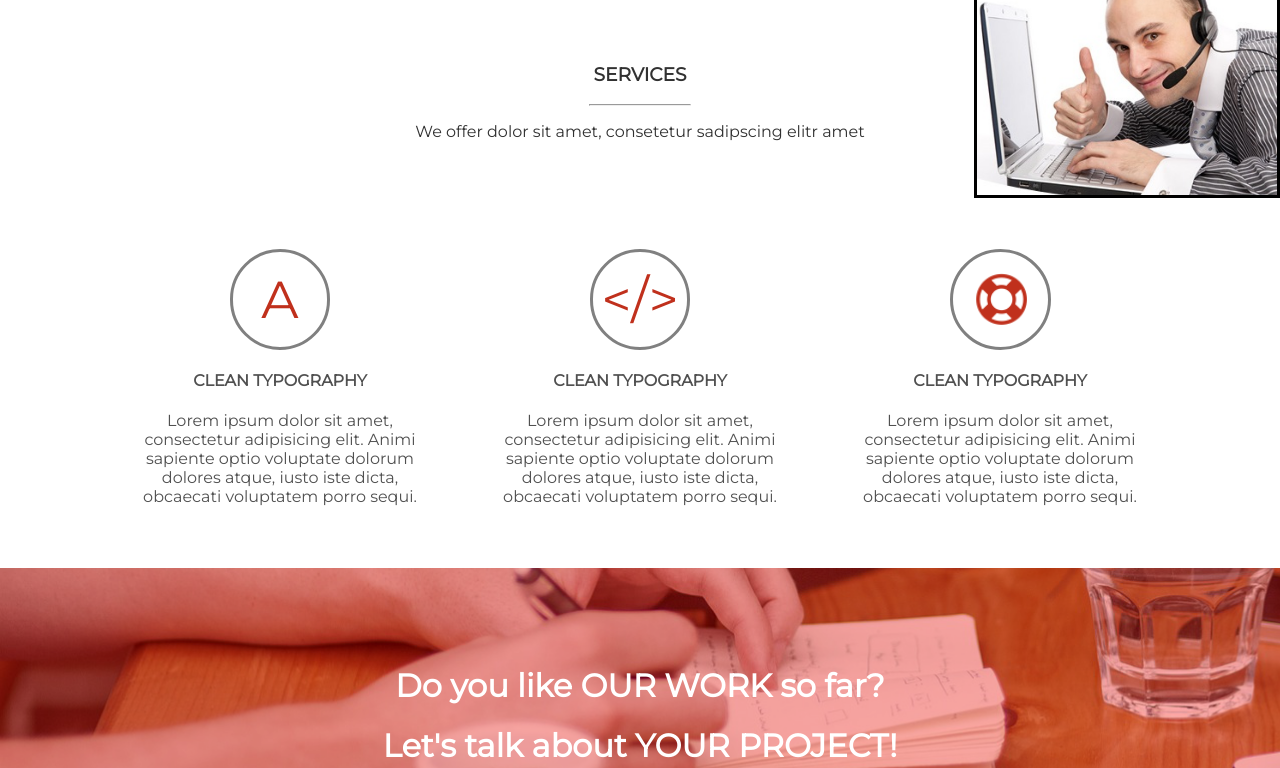
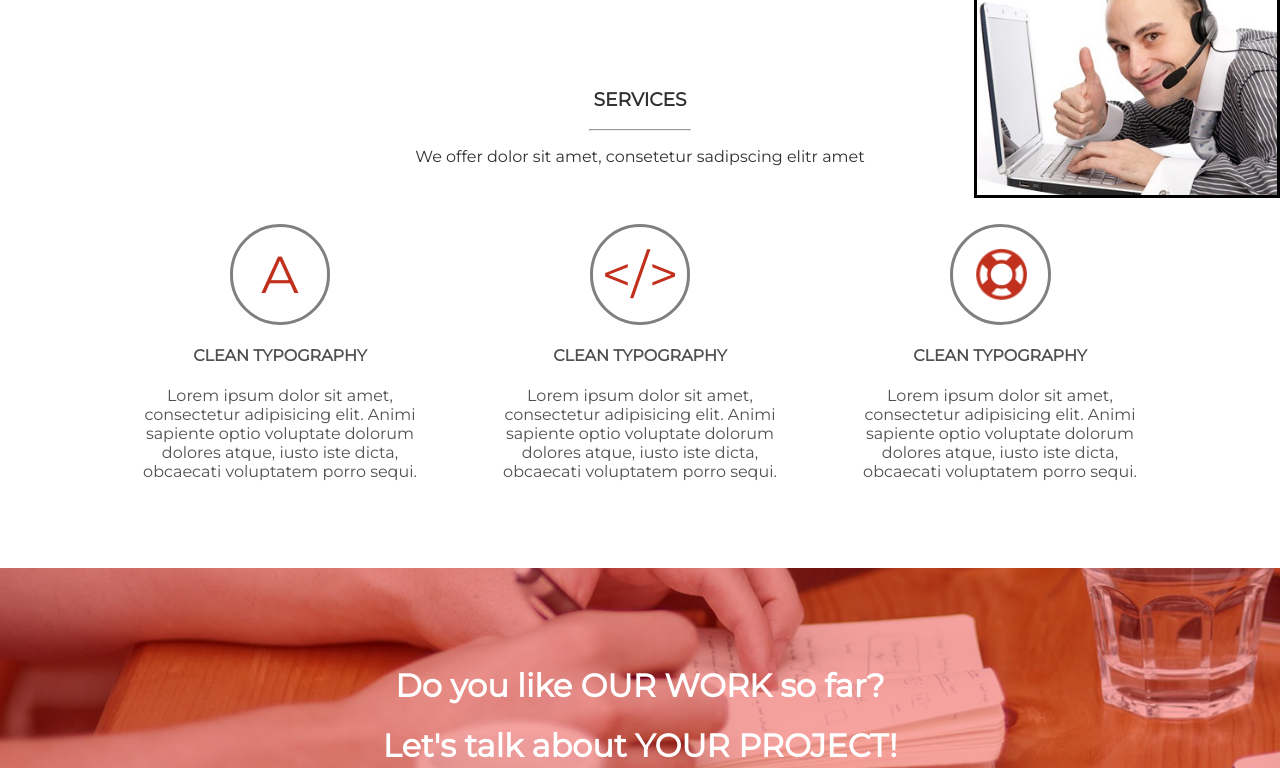
Before and after one commit to AlexMovchan/project_brain2, a plain HTML site: page index.html in a window 1280 px wide. Shown: the part 802-1570 px from the top of the page. Drawn offline with Linux system fonts and the light colour scheme.

Commit message:
change window height in scroll button function

```diff
--- a/css/main.css
+++ b/css/main.css
@@ -174,11 +174,12 @@ body {
 }
 
 #services {
-    min-height: 570px;
+    min-height: 470px;
     display: flex;
     justify-content: center;
     flex-flow: row wrap;
     align-content: space-around;
+    margin: 50px 0;
 }
 
 #servicesText {
@@ -517,6 +518,7 @@ footer {
     margin: 20px;
 }
 
+
 /* ------------------------  MAX WIDTH < 950px  --------------------------------- */
 
 
@@ -526,6 +528,7 @@ footer {
     padding: 14px 4px;
     font-size: 14px;
 }
+
 
 }
 
--- a/js/script.js
+++ b/js/script.js
@@ -74,13 +74,13 @@ window.onload = function() {
     }
 
 
-
+    console.log(window.innerHeight)
     var scrollTimer;
     var counter = 0;
     function scrollTopButton(){
         counter += 10;
         document.body.scrollTop = counter;
-        if(counter == window.innerHeight){
+        if(counter == window.innerHeight || counter > window.innerHeight){
             clearInterval(scrollTimer);
             counter = 0;
         }
```
